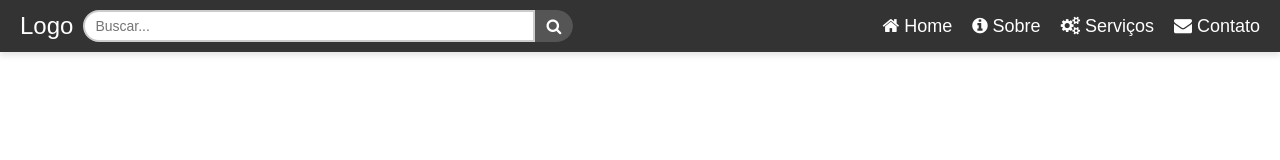
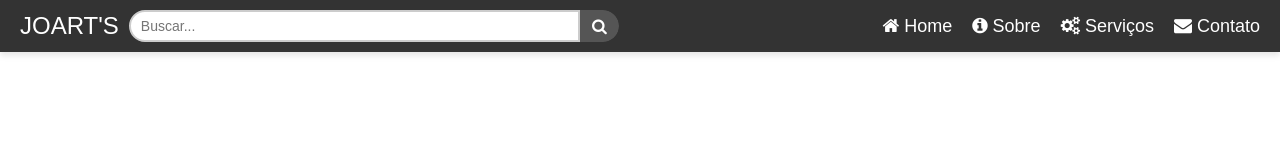
Before and after one commit to jojogomes12/Portifolio, a plain HTML site: page index.html in a window 1280 px wide. Drawn offline with Linux system fonts and the light colour scheme.

Commit message:
Atualizando nome da pagina

```diff
--- a/index.html
+++ b/index.html
@@ -3,7 +3,7 @@
 <head>
     <meta charset="UTF-8">
     <meta name="viewport" content="width=device-width, initial-scale=1.0">
-    <title>JOARTS</title>
+    <title>Home</title>
     <link rel="stylesheet" href="styles.css">
     <link rel="stylesheet" href="https://cdnjs.cloudflare.com/ajax/libs/font-awesome/4.7.0/css/font-awesome.min.css">
 </head>
@@ -11,7 +11,7 @@
     <nav class="navbar">
         <!-- Logo -->
         <div class="logo">
-            <a href="#">Logo</a>
+            <a href="#">JOART'S</a>
         </div>
 
         <!-- Menu Hamburguer com ícone do FontAwesome -->
```
